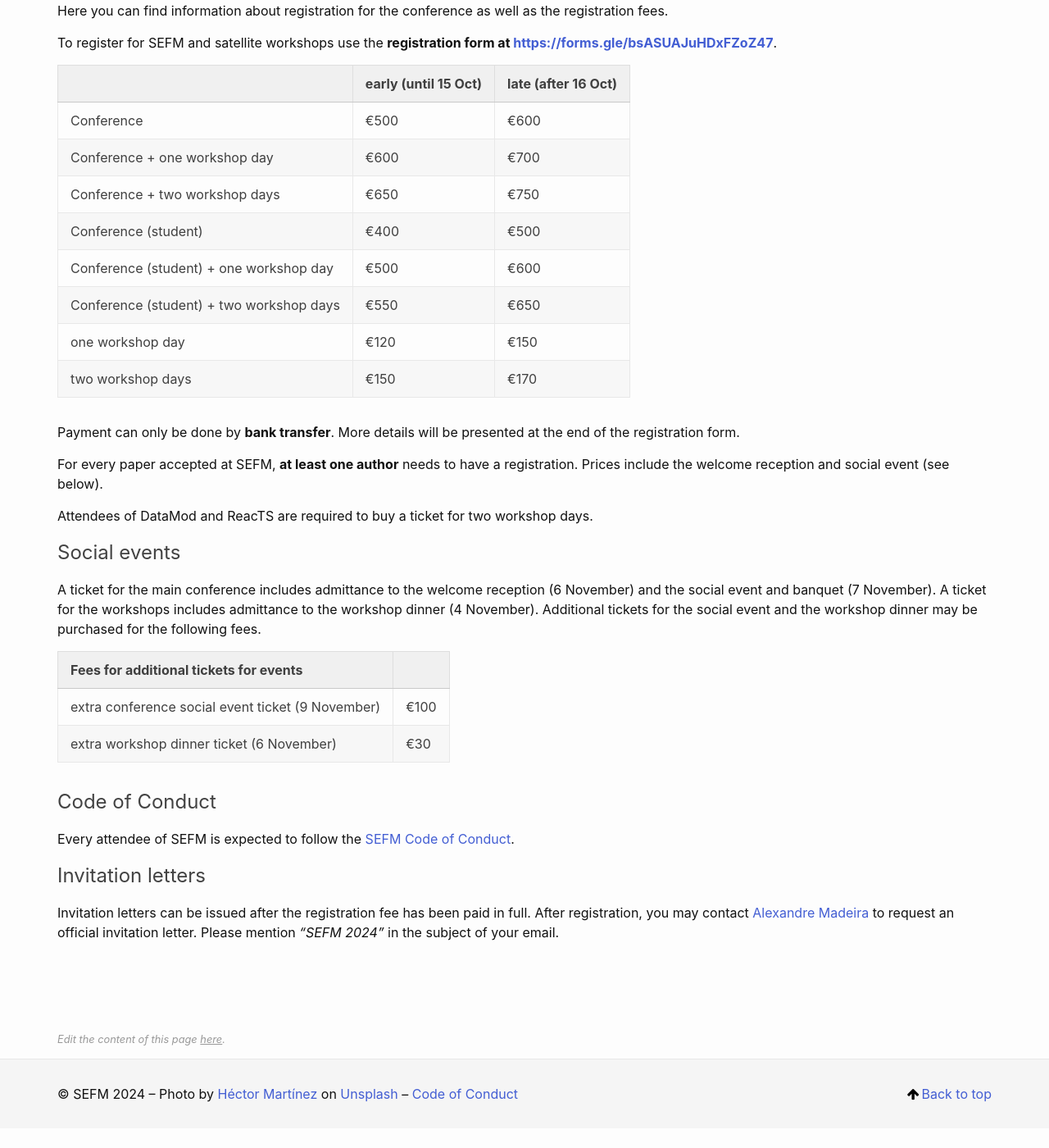
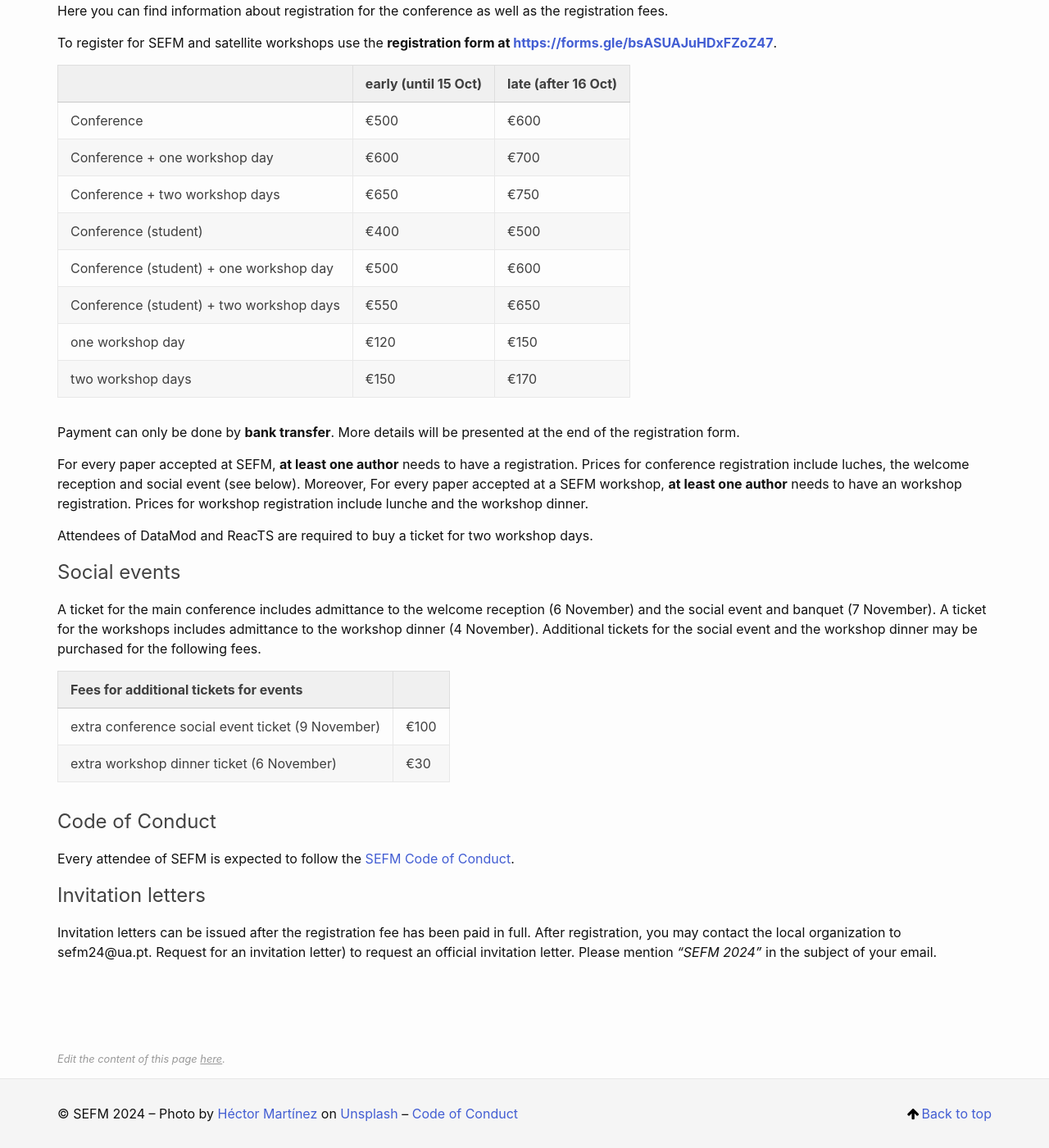
Before and after one commit to sefm-conference/2024, a Jekyll site: the page built from _pages/registration.md, in a window 1280 px wide and 1400 px high, scrolled down 588 px. Shown: the whole window at 82% size. Built offline with Jekyll 4.4.1, drawn with Linux system fonts in a browser that asks for light colours; before the commit the page ends 1964 px from its top, so only the background shows below that.

Commit message:
Update registration.md

```diff
--- a/_pages/registration.md
+++ b/_pages/registration.md
@@ -25,7 +25,7 @@ To register for SEFM and satellite workshops use the **registration form at [htt
 
 Payment can only be done by **bank transfer**. More details will be presented at the end of the registration form.
 
-For every paper accepted at SEFM, **at least one author** needs to have a registration. Prices include the welcome reception and social event (see below).
+For every paper accepted at SEFM, **at least one author** needs to have a registration. Prices for conference registration include luches, the welcome reception and social event (see below). Moreover, For every paper accepted at a SEFM workshop, **at least one author** needs to have an workshop registration. Prices for workshop registration include lunche and the workshop dinner.
 
 Attendees of DataMod and ReacTS are required to buy a ticket for two workshop days.
 
@@ -41,4 +41,4 @@ A ticket for the main conference includes admittance to the welcome reception (6
 Every attendee of SEFM is expected to follow the [SEFM Code of Conduct]({{ site.baseurl }}{% link _pages/codeofconduct.md %}).
 
 ## Invitation letters
-Invitation letters can be issued after the registration fee has been paid in full. After registration, you may contact [Alexandre Madeira](mailto:madeira@ua.pt?subject=[SEFM 2024] Request for an invitation letter) to request an official invitation letter. Please mention _"SEFM 2024"_ in the subject of your email.
+Invitation letters can be issued after the registration fee has been paid in full. After registration, you may contact the local organization to sefm24@ua.pt. Request for an invitation letter) to request an official invitation letter. Please mention _"SEFM 2024"_ in the subject of your email.
```
